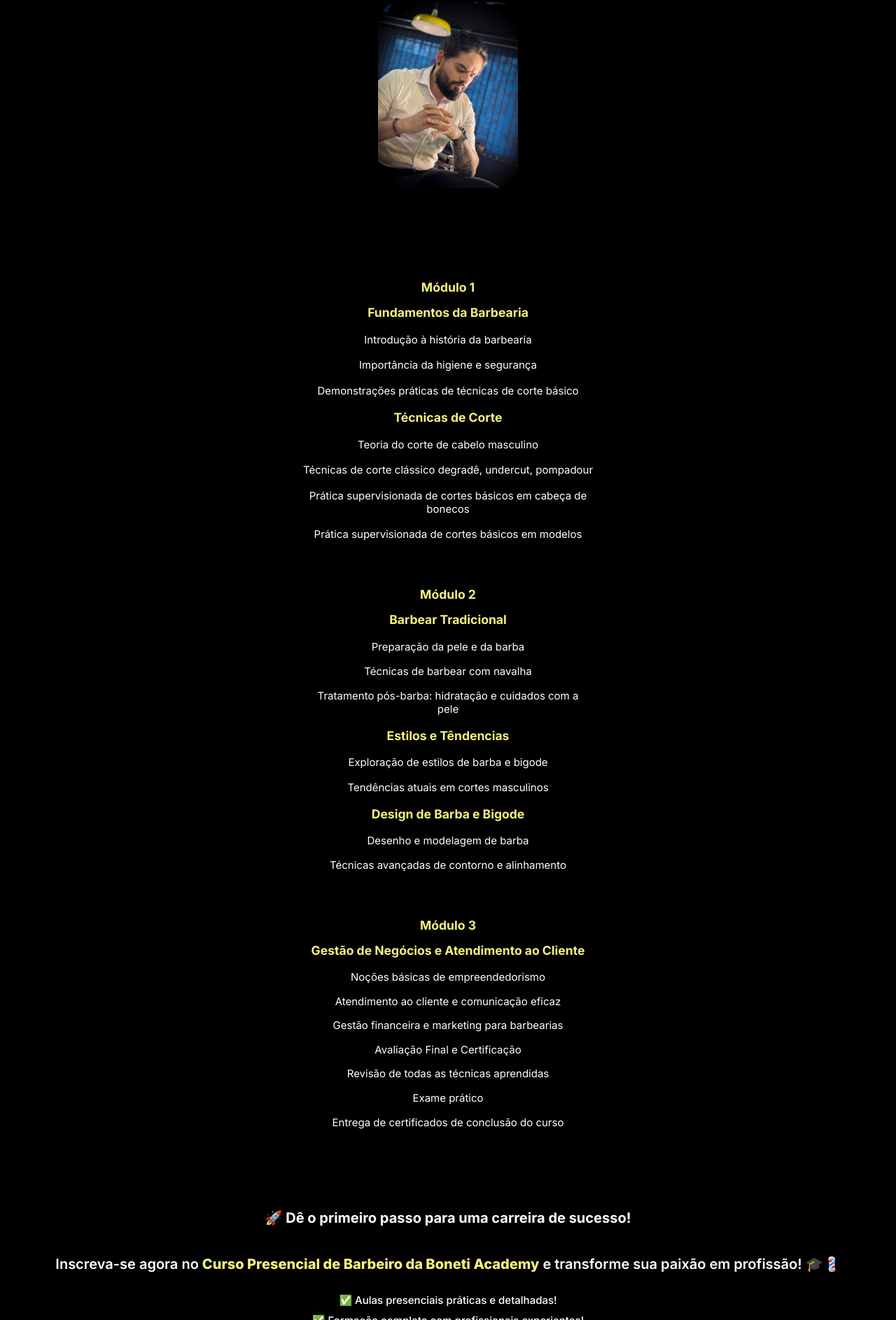
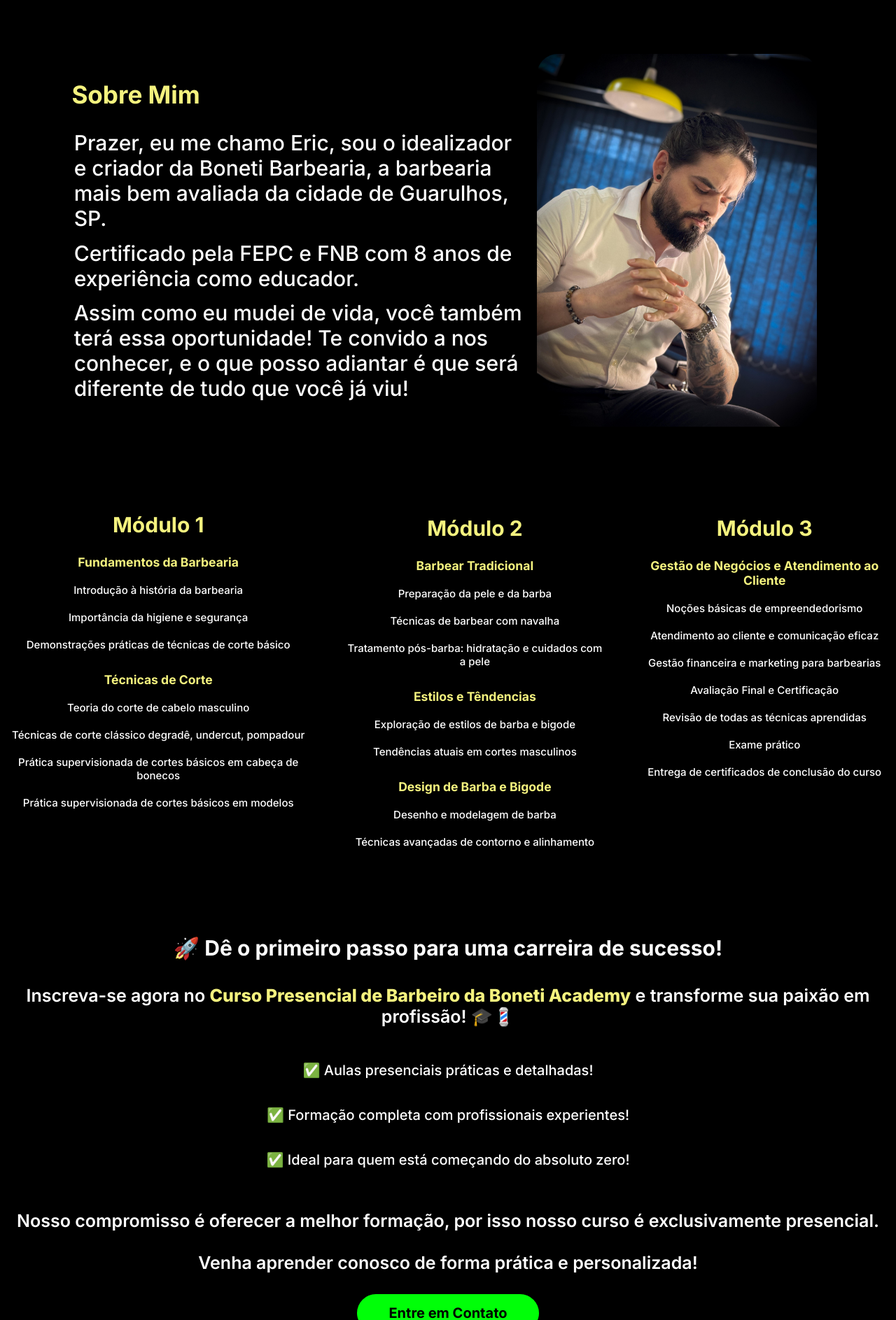
Before and after one commit to BryanMelo95/boneti-academy, a plain HTML site: page index.html in a window 1280 px wide. Shown: the part 913-2800 px from the top of the page at 70% size. Drawn offline with Linux system fonts and the light colour scheme.

Commit message:
style.css
estilizado a responsividade para o site em table, celulares e desktop

```diff
--- a/index.html
+++ b/index.html
@@ -170,7 +170,7 @@
                 <a href="https://www.facebook.com/bonetibarbearia/?locale=pt_BR" target="_blank">
                     <img class="facebook" src="assets/images/facebook.png" alt="facebook">
                 </a>
-                <a href="https://www.facebook.com/bonetibarbearia/?locale=pt_BR" target="_blank">
+                <a href="https://www.instagram.com/bonetibarbearia/?hl=pt-br" target="_blank">
                     <img class="instagram" src="assets/images/instagram.png" alt="instagram">
                 </a>
             </div>
--- a/style.css
+++ b/style.css
@@ -367,7 +367,8 @@ main {
     width: 80px;
 }
 
-@media screen and (max-width: 1600px) {
+/*START - VERSION MOBILE*/
+@media screen and (max-width: 1000px) {
 
 
     header .btn-contato button {
@@ -472,12 +473,20 @@ main {
     }
 
     /* SOBRE MIM */
+    main {
+        margin: auto;
+        display: flex;
+        align-items: center;
+        justify-content: center;
+        flex-direction: column;
+        background-color: #000;
+    }
 
     .main-mid {
         display: flex;
         background-image: url("assets/images/barber.jpg");
         background-size: 300%;
-        background-repeat: ;
+        background-repeat: repeat;
         justify-content: center;
         flex-direction: column;
         align-items: center;
@@ -529,6 +538,7 @@ main {
     }
 
     .modulo-1 {
+        justify-content: center;
         padding: 3%;
         font-size: 15px;
         background: rgba(0, 0, 0, 0.95);
@@ -681,7 +691,200 @@ main {
     .tecisa {
         width: 50px;
     }
+}
+
+/*FIM - VERSION MOBILE*/
 
 
 
+
+@media screen and (max-width: 1500px) {
+
+    /*START-SOBRE-MIM*/
+
+    .sobre-mim {
+        display: flex;
+        justify-content: center;
+        flex-direction: row;
+        align-items: center;
+        padding: 3%;
+        border-radius: 30px;
+        justify-content: center;
+        align-items: center;
+        margin-top: 2%;
+        margin-left: 5%;
+        margin-right: 5%;
+        margin-bottom: 5%;
+        background: rgba(0, 0, 0, 0.90);
     }
+
+
+    .sobre-mim-conteudo {
+        font-size: 30px;
+    }
+
+    .sobre-mim-titulo {
+        padding-bottom: 20px;
+        color: #F4F27E;
+    }
+
+    .sobre-mim-txt {
+        padding-top: 10px;
+        font-weight: 500;
+    }
+
+    /*END-SOBRE-MIM*/
+
+    /*START - MODULOS CURSO - VERSION TABLET*/
+
+    .modulos {
+        display: flex;
+        justify-content: center;
+        align-items: flex-start;
+        margin: auto;
+        padding-bottom: 5%;
+        gap: 20px;
+
+    }
+
+    .modulo-1 {
+        padding: 5px;
+        font-size: 15px;
+        background: rgba(0, 0, 0, 0.95);
+        border-radius: 20px;
+    }
+
+    .modulo-2 {
+        padding: 10px;
+        font-size: 15px;
+        background: rgba(0, 0, 0, 0.95);
+        border-radius: 20px;
+    }
+
+    .modulo-3 {
+        padding: 10px;
+        font-size: 15px;
+        background: rgba(0, 0, 0, 0.95);
+        border-radius: 20px;
+    }
+
+    .modulo-titulo {
+        font-size: 30px;
+        padding-bottom: 5px;
+        text-align: center;
+        color: #F4F27E;
+    }
+
+    .modulo-subtitulo {
+        text-align: center;
+        color: #F4F27E;
+        padding-bottom: 10px;
+        padding-top: 20px;
+    }
+
+    .modulo-txt {
+        text-align: center;
+        padding: 10px;
+        font-weight: 500;
+    }
+    /*END - MODULOS CURSO - VERSION TABLET*/
+
+    /* BONUS - VERSION TABLET */
+    .bonus-txt-title {
+        padding-top: 40px;
+        font-size: 30px;
+        text-align: center;
+        font-weight: 700;
+        padding-bottom: 5px;
+    }
+
+    .bonus-txt {
+        padding-top: 30px;
+        font-size: 25px;
+        text-align: center;
+        font-weight: 600;
+        padding-bottom: 50px;
+    }
+
+    .bonus-alta {
+        font-weight: 800;
+        color: #F4F27E;
+    }
+
+    .bonus-destaque {
+        font-weight: 500;
+        font-size: 20px;
+        padding-bottom: 40px;
+    }
+
+    .bonus-txt-final-1 {
+        font-size: 25px;
+        padding-top: 20px;
+        padding-right: 20px;
+        padding-left: 20px;
+        font-weight: 600;
+        text-align: center;
+    }
+
+    .bonus-txt-final-2 {
+        font-size: 25px;
+        font-weight: 600;
+        padding-top: 30px;
+        padding-bottom: 30px;
+    }
+
+
+
+    /* FOOTER - VERSION TABLET */
+    .footer {
+        margin: auto;
+        padding: 40px;
+        background-color: #222121;
+    }
+
+    .info {
+        display: flex;
+        justify-content: space-between;
+        align-items: center;
+        gap: 100px;
+    }
+
+    .contato-titulo {
+        font-size: 26px;
+        color: #F4F27E;
+        font-weight: 800;
+    }
+
+    .contato-txt {
+        font-size: 14px;
+        padding-top: 1%;
+        font-weight: 600;
+    }
+
+    .siga {
+        display: flex;
+        flex-direction: row;
+        align-items: center;
+        justify-content: center;
+        text-align: center;
+        gap: 50px;
+    }
+
+    .logo-boneti {
+        width: 200px;
+    }
+
+
+    .facebook {
+        width: 43px;
+    }
+
+    .instagram {
+        width: 50px;
+    }
+
+    .tecisa {
+        width: 80px;
+    }
+
+}
```
Lines whose indentation alone changed are shown as unchanged.
